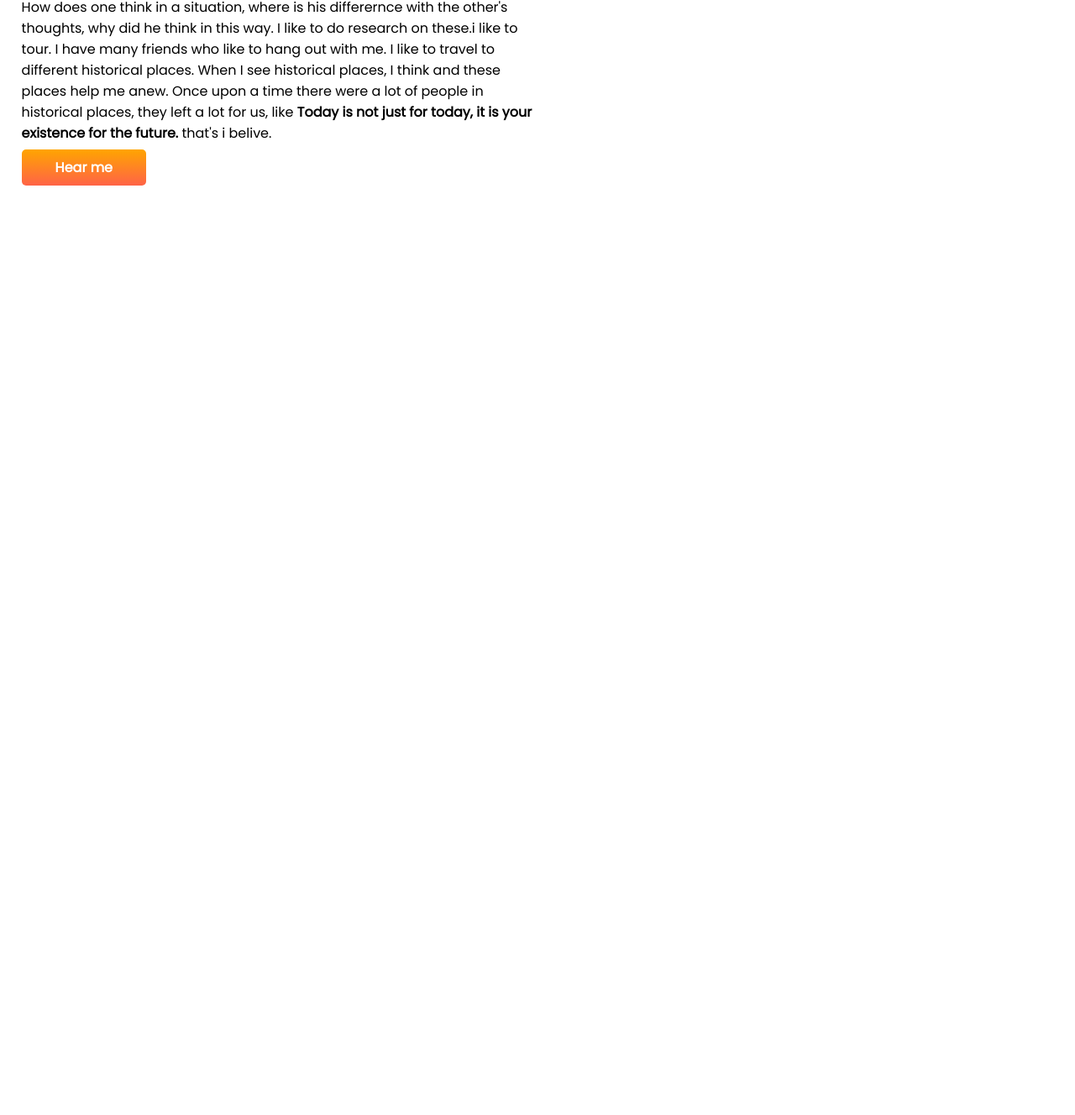
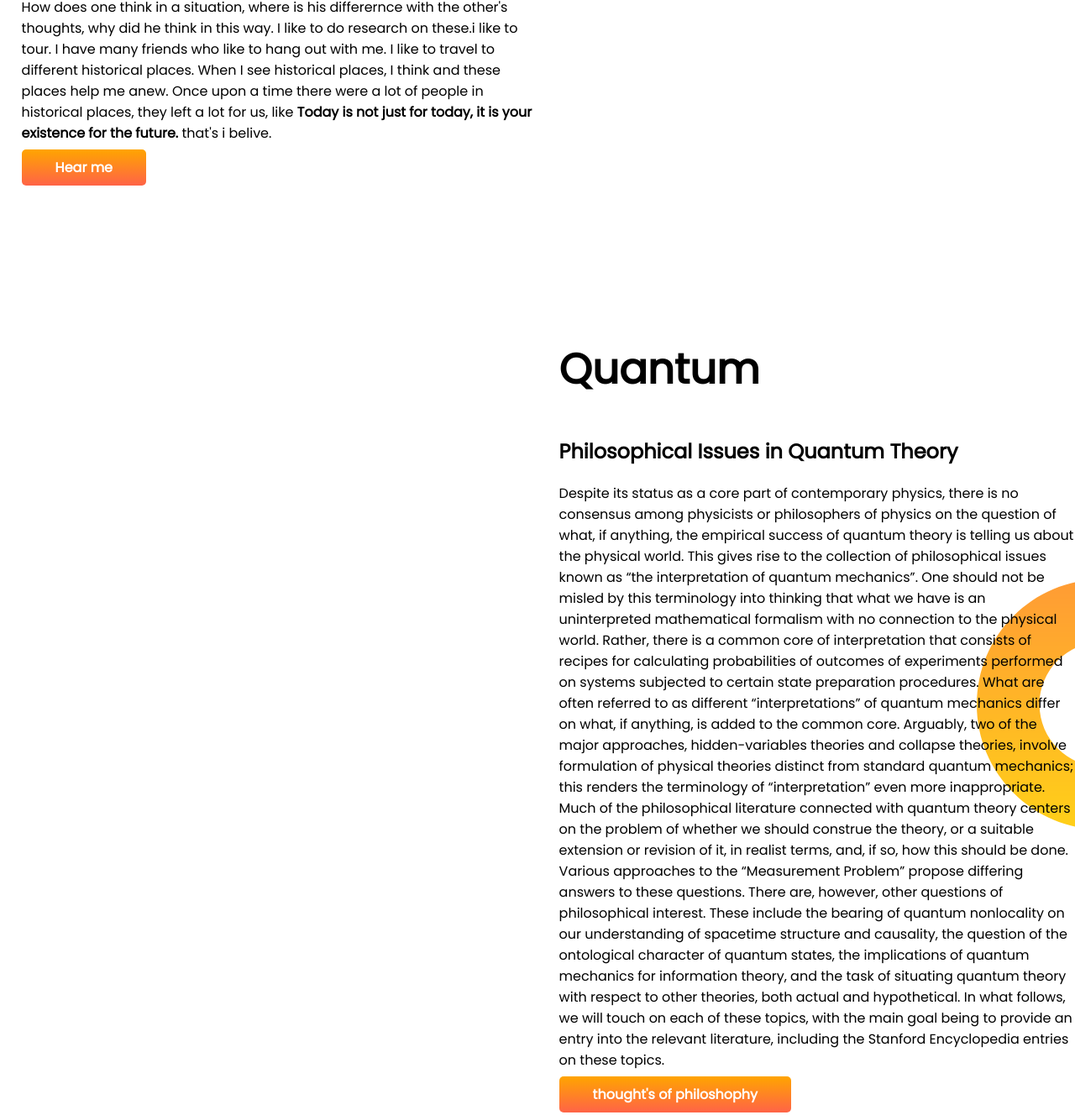
Before and after one commit to sajib165/webside-making, a plain HTML site: page index.html in a window 1280 px wide. Shown: the part 491-1819 px from the top of the page at 84% size. Before the commit the page ends 800 px from the top, so only its background shows below. Drawn offline with Linux system fonts and the light colour scheme.

Commit message:
quantum added

```diff
--- a/index.html
+++ b/index.html
@@ -33,7 +33,38 @@
         me</a>
     </div>
 
-    <div class="half-width"><img src="images/my-bg.png" alt="" srcset=""></div>
+    <div class="half-width">
+      <img src="images/my-bg.png" alt="" srcset="">
+    </div>
+  </section>
+  <section class="Quantum">
+    <div class="half-width"> <img src="images/png" alt="" srcset=""></div>
+    <div class="half-width">
+      <h1>Quantum</h1>
+      <h2>Philosophical Issues in Quantum Theory</h2>
+      <p>Despite its status as a core part of contemporary physics, there is no consensus among physicists or
+        philosophers of physics on the question of what, if anything, the empirical success of quantum theory is telling
+        us about the physical world. This gives rise to the collection of philosophical issues known as “the
+        interpretation of quantum mechanics”. One should not be misled by this terminology into thinking that what we
+        have is an uninterpreted mathematical formalism with no connection to the physical world. Rather, there is a
+        common core of interpretation that consists of recipes for calculating probabilities of outcomes of experiments
+        performed on systems subjected to certain state preparation procedures. What are often referred to as different
+        “interpretations” of quantum mechanics differ on what, if anything, is added to the common core. Arguably, two
+        of the major approaches, hidden-variables theories and collapse theories, involve formulation of physical
+        theories distinct from standard quantum mechanics; this renders the terminology of “interpretation” even more
+        inappropriate.
+
+        Much of the philosophical literature connected with quantum theory centers on the problem of whether we should
+        construe the theory, or a suitable extension or revision of it, in realist terms, and, if so, how this should be
+        done. Various approaches to the “Measurement Problem” propose differing answers to these questions. There are,
+        however, other questions of philosophical interest. These include the bearing of quantum nonlocality on our
+        understanding of spacetime structure and causality, the question of the ontological character of quantum states,
+        the implications of quantum mechanics for information theory, and the task of situating quantum theory with
+        respect to other theories, both actual and hypothetical. In what follows, we will touch on each of these topics,
+        with the main goal being to provide an entry into the relevant literature, including the Stanford Encyclopedia
+        entries on these topics.</p>
+      <a class="link-button" target="_blank" href="">thought's of philoshophy</a>
+    </div>
   </section>
 
 </body>
--- a/style.css
+++ b/style.css
@@ -14,6 +14,7 @@ h6{
 }
 section{
   display: flex;
+  margin-bottom:150px ;
 }
 .half-width{
   width: 50%;
@@ -35,3 +36,8 @@ section{
   background-image: url(images/top-banner.png);
 background-repeat:no-repeat;
 }
+.Quantum{
+  background-image:url(images/dream-bg.png);
+  background-repeat: no-repeat;
+  background-position: right;
+}
```
Also changed, not shown: images/my-bg2.png (deleted), 1 other file.
